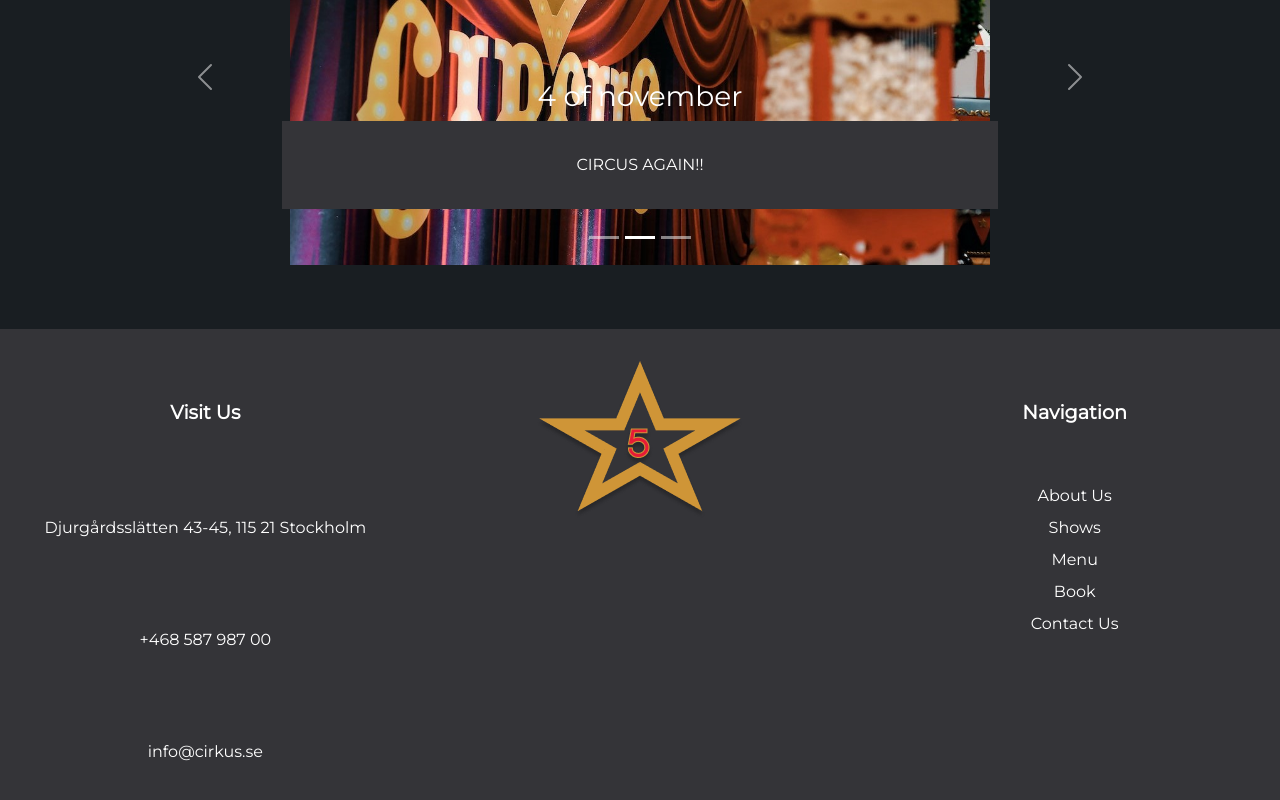
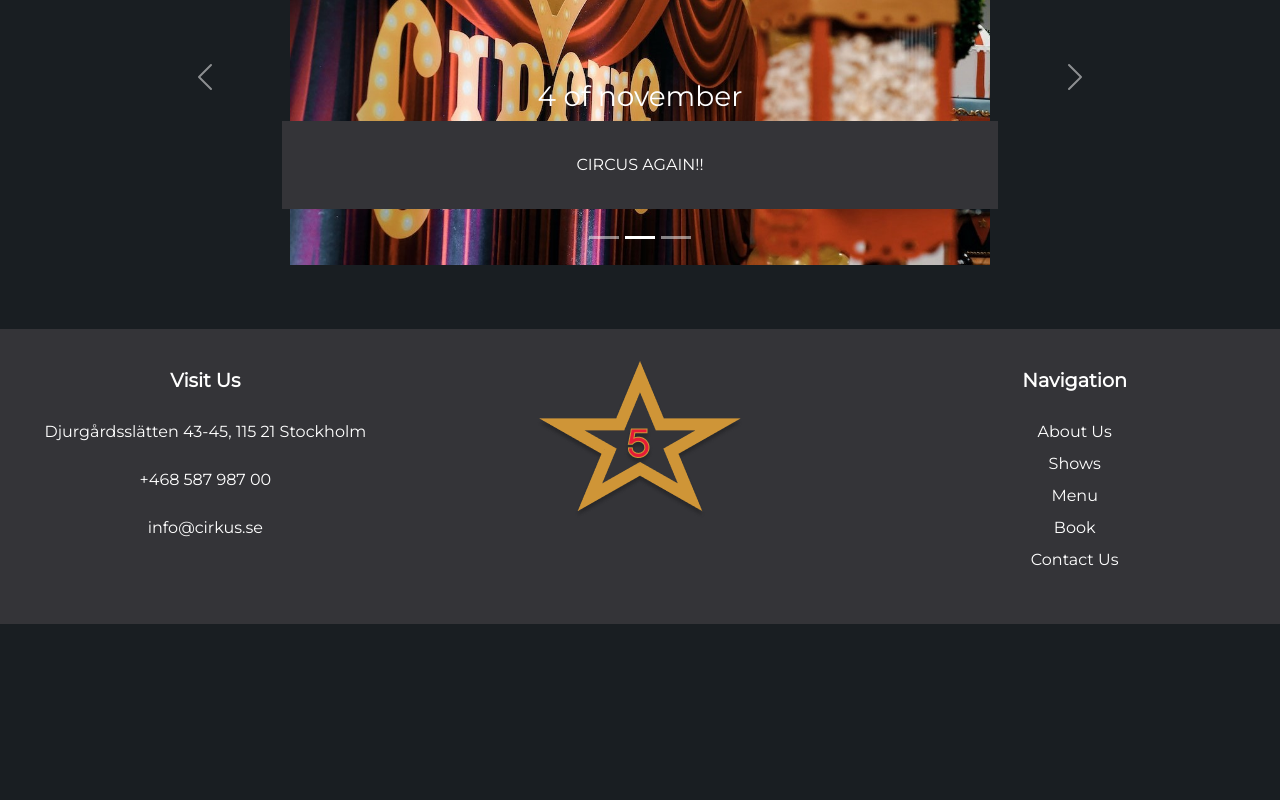
Before and after one commit to AlinaCGM/circus, a React (Create React App) app: page / in a window 1280 px wide. Shown: the part 2402-3202 px from the top of the page. After the commit the page ends 3026 px from the top, so only its background shows below. Built offline with nearby package versions, Linux system fonts and the light colour scheme.

Commit message:
Too large padding in footer corrected

```diff
--- a/src/components/footer/Footer.js
+++ b/src/components/footer/Footer.js
@@ -5,13 +5,15 @@
   return (
     <footer className="row">
       <div className="col">
-        <p className="footer-heading">Visit Us</p>
+        <p className="footer-heading reset-padding">Visit Us</p>
         <address>
-          <p>Djurgårdsslätten 43-45, 115 21 Stockholm</p>
-          <p>
+          <p className="reset-padding">
+            Djurgårdsslätten 43-45, 115 21 Stockholm
+          </p>
+          <p className="reset-padding">
             <a href="tel:#">+468 587 987 00</a>
           </p>
-          <p>
+          <p className="reset-padding">
             <a href="mailto:#">info@cirkus.se</a>
           </p>
         </address>
@@ -20,7 +22,7 @@
         <img className="logo" src={logo} alt="Logo" />
       </div>
       <div className="col">
-        <p className="footer-heading">Navigation</p>
+        <p className="footer-heading reset-padding">Navigation</p>
         <ul className="footer-nav-list">
           <li>
             <a href="">About Us</a>
--- a/src/components/footer/footer.css
+++ b/src/components/footer/footer.css
@@ -17,8 +17,6 @@
 .footer-heading {
   font-size: 1.2rem;
   font-weight: 600;
-  margin-bottom: 1rem;
-  text-align: center;
 }
 
 a:link,
@@ -40,3 +38,8 @@
   list-style: none;
   padding: 0;
 }
+
+/* Added because p had padding: 2rem set somewhere else */
+.reset-padding {
+  padding: 0;
+}
```
